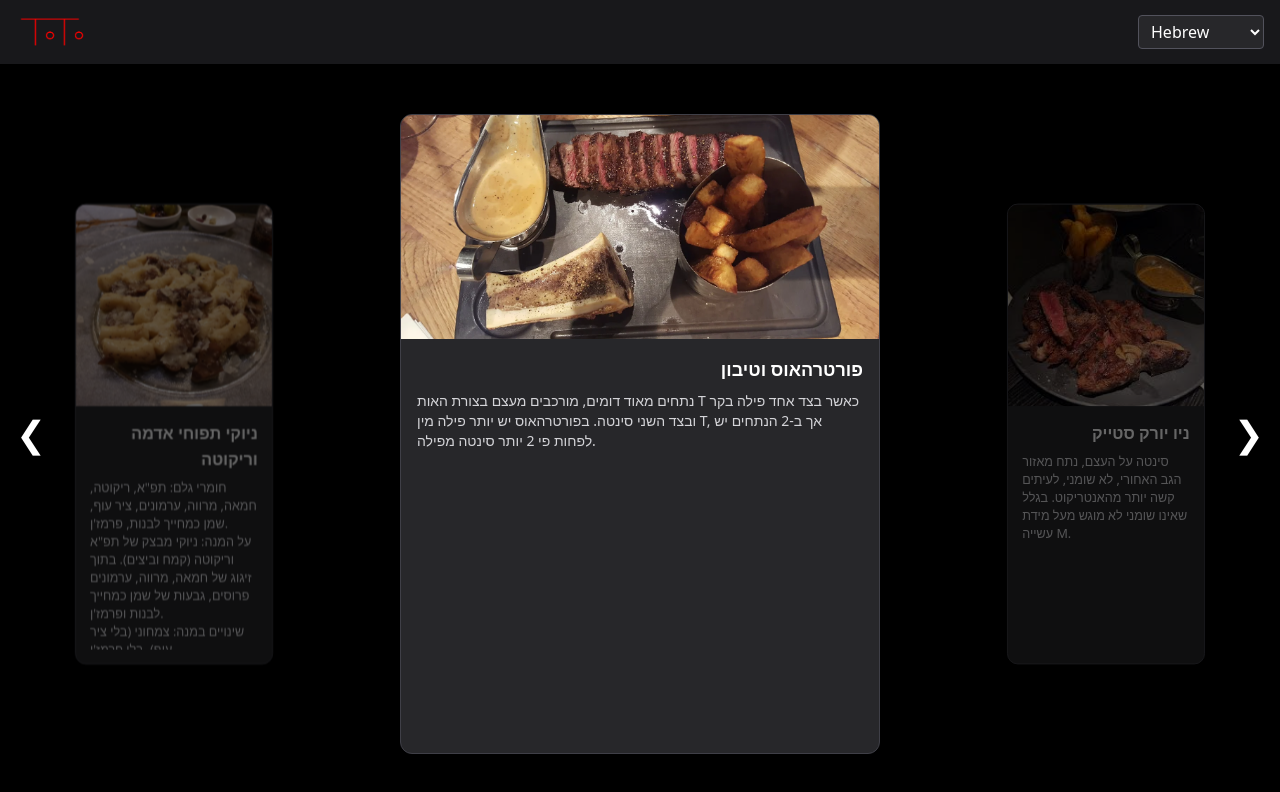
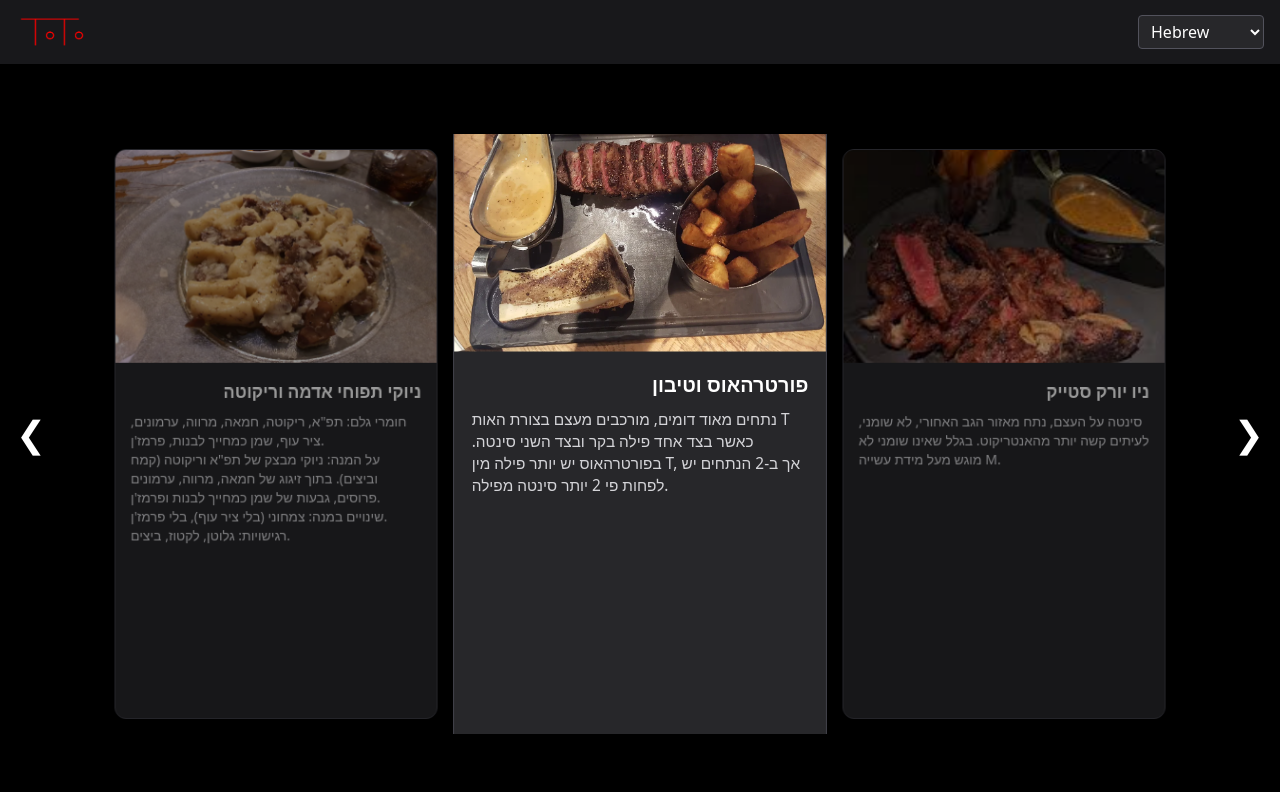
Before and after one commit to Ben-Kilinski/TOTO-APP, a React (Vite) app in the folder S2Toto/: page / in a window 1280 px wide. Shown: the top 792 px of the page. Built offline with nearby package versions, Linux system fonts and the light colour scheme.

Commit message:
carrousel works

```diff
--- a/S2Toto/src/components/FoodCarousel.tsx
+++ b/S2Toto/src/components/FoodCarousel.tsx
@@ -1,4 +1,4 @@
-import { useState } from "react";
+import { useMemo, useState } from "react";
 import { foodMenu } from "../data/MenuData";
 import type { Dish } from "../data/MenuData";
 
@@ -6,61 +6,152 @@ interface FoodCarouselProps {
   language: "he" | "pt" | "en";
 }
 
+type Dir = -1 | 0 | 1;
+
+const SLOT_W = 340;                 // largura fixa de cada cartão (sem reflow)
+const SLOT_H = 600;                 // altura fixa
+const GAP = 24;                     // espaçamento entre os cartões
+const DURATION = 500;               // ms
+const EASING = "cubic-bezier(0.22, 1, 0.36, 1)"; // ease-out suave
+
 export default function FoodCarousel({ language }: FoodCarouselProps) {
-  const [currentIndex, setCurrentIndex] = useState(0);
+  const base = foodMenu as Dish[];
+  const N = base.length;
 
-  const total = foodMenu.length;
-  const getIndex = (offset: number) => (currentIndex + offset + total) % total;
+  // Track com TODOS os cartões: A | A | A  (tudo no DOM)
+  const track = useMemo(() => [...base, ...base, ...base], [base]);
+  const START = N; // começamos no bloco do meio
 
+  // pos = índice do item central visível dentro do track 3N
+  const [pos, setPos] = useState(START);
+  const [dir, setDir] = useState<Dir>(0);
+  const [isAnimating, setIsAnimating] = useState(false);
+  const [snapOff, setSnapOff] = useState(false); // true = sem transition (para o reset invisível)
+
+  const handleNext = () => {
+    if (isAnimating) return;
+    setDir(1);
+    setIsAnimating(true);
+    setPos((p) => p + 1);
+  };
   const handlePrev = () => {
-    setCurrentIndex((prev) => (prev - 1 + total) % total);
+    if (isAnimating) return;
+    setDir(-1);
+    setIsAnimating(true);
+    setPos((p) => p - 1);
   };
 
-  const handleNext = () => {
-    setCurrentIndex((prev) => (prev + 1) % total);
+  // Palco visível (3 cartões): largura exata
+  const STAGE_W = 3 * SLOT_W + 2 * GAP;
+
+  // Centro do palco (pixel) = centro do cartão do meio (segundo dos 3)
+  const stageCenterPx = SLOT_W + GAP + SLOT_W / 2;
+
+  // Centro do item 'pos' (em px) dentro da track (cada slot = SLOT_W + GAP)
+  const itemCenterPx = pos * (SLOT_W + GAP) + SLOT_W / 2;
+
+  // Translate necessário para colocar o item 'pos' no centro do palco
+  const trackTranslate = stageCenterPx - itemCenterPx;
+
+  // Encerrar transição e fazer wrap invisível para manter pos no bloco do meio
+  const onTrackEnd: React.TransitionEventHandler<HTMLDivElement> = (e) => {
+    if (!isAnimating || e.propertyName !== "transform") return;
+    setIsAnimating(false);
+    setDir(0);
+
+    // Se saiu do bloco central, traz de volta sem transição
+    let newPos = pos;
+    if (pos < N) newPos = pos + N;       // saltar +N
+    else if (pos >= 2 * N) newPos = pos - N; // saltar -N
+
+    if (newPos !== pos) {
+      setSnapOff(true); // corta a transição
+      setPos(newPos);
+      // reabilita a transição no próximo frame
+      requestAnimationFrame(() => setSnapOff(false));
+    }
   };
 
+  // Escala/Opacidade por distância ao centro (aplica em TODOS os cartões)
+  function visualFor(index: number) {
+    const dist = index - pos; // -∞..+∞
+    // dist 0 = centro, ±1 = laterais visíveis, outros = fora
+    if (dist === 0) return { scale: 1.1, opacity: 1.0, z: 30 };
+    if (dist === -1 || dist === 1) return { scale: 0.95, opacity: 0.6, z: 20 };
+    return { scale: 0.9, opacity: 0.0, z: 10 };
+  }
+
   return (
-    <div className="w-full h-[calc(100vh-60px)] flex items-center justify-center bg-black relative overflow-hidden">
-      {/* Botão à esquerda */}
+    <div className="w-full min-h-[calc(100vh-60px)] flex items-center justify-center bg-black relative">
+      {/* Controles */}
       <button
         onClick={handlePrev}
         className="absolute left-4 top-1/2 -translate-y-1/2 text-white text-4xl z-30 hover:text-rose-400"
+        aria-label="Anterior"
       >
         ❮
       </button>
-
-      {/* Botão à direita */}
       <button
         onClick={handleNext}
         className="absolute right-4 top-1/2 -translate-y-1/2 text-white text-4xl z-30 hover:text-rose-400"
+        aria-label="Próximo"
       >
         ❯
       </button>
 
-      <div className="flex items-center justify-center w-full max-w-screen-xl px-2 relative">
-
-
-
-        {[getIndex(-1), getIndex(0), getIndex(1)].map((dishIndex, i) => {
-          const isCenter = i === 1;
-          const dish = foodMenu[dishIndex];
-
+      {/* Palco: apenas 3 cartões visíveis; overflow oculto */}
+      <div
+        className="overflow-hidden"
+        style={{ width: STAGE_W, height: SLOT_H }}
+      >
+        {/* Track com TODOS os cartões (A|A|A). Move horizontalmente. */}
+        <div
+          className="flex items-stretch"
+          style={{
+            gap: GAP,
+            transform: `translateX(${trackTranslate}px)`,
+            transition:
+              snapOff
+                ? "none"
+                : isAnimating
+                ? `transform ${DURATION}ms ${EASING}`
+                : undefined,
+            willChange: "transform",
+          }}
+          onTransitionEnd={onTrackEnd}
+        >
+          {track.map((dish, i) => {
+            const { scale, opacity, z } = visualFor(i);
             return (
               <div
-              key={dishIndex}
-              className={`absolute transition-all duration-500 ease-linear flex-shrink-0 rounded-xl border border-zinc-700 bg-zinc-800 text-white shadow-md overflow-hidden
-                ${i === 0 ? "left-[5%] scale-90 opacity-40 w-[220px] h-[32rem] z-10" : ""}
-                ${isCenter ? "left-1/2 -translate-x-1/2 scale-100 opacity-100 w-[480px] h-[40rem] z-20" : ""}
-                ${i === 2 ? "right-[5%] scale-90 opacity-40 w-[220px] h-[32rem] z-10" : ""}`}
+                key={i}
+                className="flex-shrink-0"
+                style={{ width: SLOT_W, height: SLOT_H, zIndex: z }}
+              >
+                {/* Card interno escala/opacity — texto não reflowa */}
+                <div
+                  className="rounded-xl border border-zinc-700 bg-zinc-800 text-white shadow-md overflow-hidden origin-center"
+                  style={{
+                    width: "100%",
+                    height: "100%",
+                    transform: `scale(${scale})`,
+                    opacity,
+                    transition: `transform ${DURATION}ms ${EASING}, opacity ${DURATION}ms ${EASING}`,
+                    willChange: "transform, opacity",
+                  }}
                 >
                   <img
                     src={dish.image}
                     alt={dish[language]}
                     className="w-full h-56 object-cover"
+                    draggable={false}
                   />
                   <div className="p-4 flex flex-col justify-start h-[calc(100%-224px)]">
-                <h2 className={`text-lg font-bold mb-2 ${language === "he" ? "text-right" : "text-left"}`}>
+                    <h2
+                      className={`text-lg font-bold mb-2 ${
+                        language === "he" ? "text-right" : "text-left"
+                      }`}
+                    >
                       {dish[language]}
                     </h2>
                     <p className="text-sm text-zinc-300 whitespace-pre-wrap overflow-auto">
@@ -68,12 +159,10 @@ export default function FoodCarousel({ language }: FoodCarouselProps) {
                     </p>
                   </div>
                 </div>
+              </div>
             );
           })}
-
-
-
-
+        </div>
       </div>
     </div>
   );
```
Lines whose indentation alone changed are shown as unchanged.
